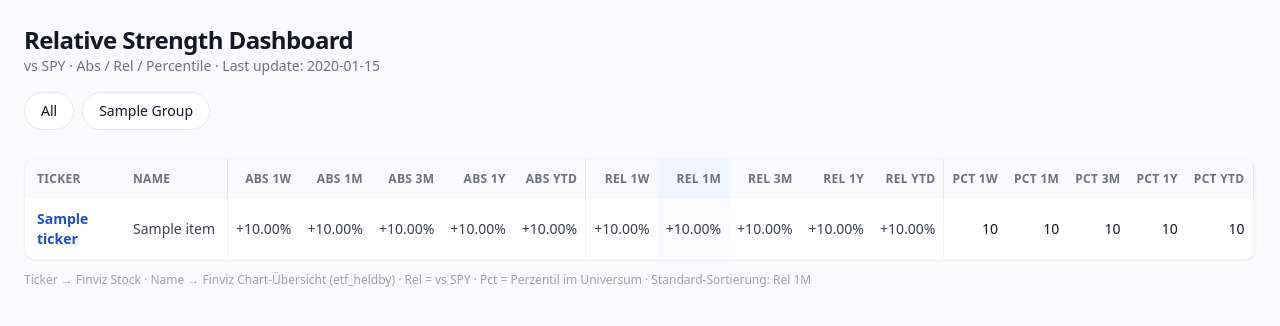
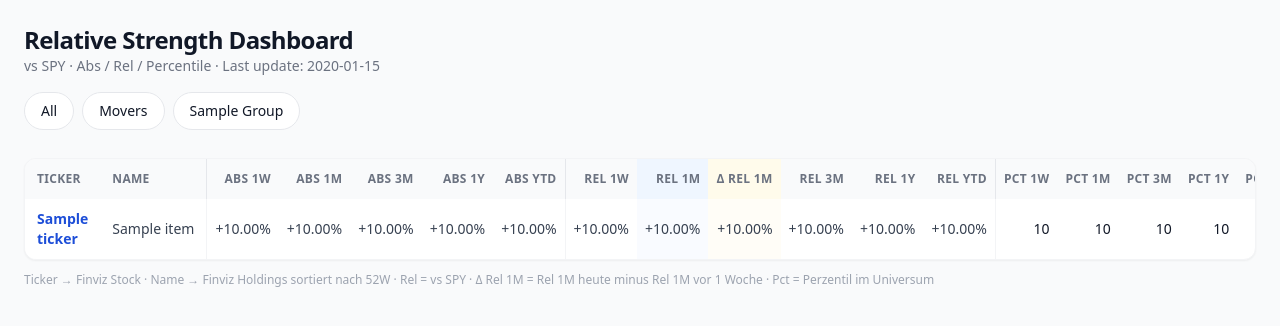
Before and after one commit to joergwillig/market_RS, a FastAPI app: template templates/index.html in a window 1280 px wide. Shown: the top 326 px of the page. Run offline with FastAPI, Linux system fonts and the light colour scheme; the template is opened without the code that fills it: most values are stand-ins (such as "Sample title", 1, 10 or a date in 2020); parts of the project's set-up code (start-up, migrations or seed data) failed here and were passed over; some libraries are stand-ins or nearby versions.

Commit message:
Add sectors, movers tab, monthly RS change, and fix Finviz name links

```diff
--- a/main.py
+++ b/main.py
@@ -31,7 +31,6 @@ def verify_password(credentials: HTTPBasicCredentials = Depends(security)):
     correct_username = os.getenv("APP_USERNAME", "admin")
     correct_password = os.getenv("APP_PASSWORD")
 
-    # Wenn kein Passwort gesetzt ist: kein Schutz (nur Dev)
     if not correct_password:
         return credentials.username
 
@@ -94,8 +93,26 @@ async def index(
     username: str = Depends(verify_password),
 ):
     data = list(_cache["data"] or [])
+    movers_top5 = []
+    movers_industry = []
+    movers_countries = []
 
-    if group != "all":
+    if group == "movers":
+        sort = "rel_1m_chg"
+        dir = "desc"
+
+        def by_chg(rows):
+            return sorted(
+                [r for r in rows if r.get("rel_1m_chg") is not None],
+                key=lambda x: x["rel_1m_chg"],
+                reverse=True,
+            )
+
+        movers_industry = by_chg([d for d in data if d["group"] == "sectors"])[:10]
+        movers_countries = by_chg([d for d in data if d["group"] == "countries"])[:10]
+        movers_top5 = by_chg(data)[:5]
+        data = []
+    elif group != "all":
         data = [d for d in data if d["group"] == group]
 
     reverse = dir != "asc"
@@ -120,6 +137,9 @@ async def index(
             "active_group": group,
             "sort": sort,
             "dir": dir,
+            "movers_top5": movers_top5,
+            "movers_industry": movers_industry,
+            "movers_countries": movers_countries,
             "last_update": _cache["timestamp"].strftime("%Y-%m-%d %H:%M")
             if _cache["timestamp"]
             else "-",
--- a/templates/index.html
+++ b/templates/index.html
@@ -8,12 +8,16 @@
     </p>
 </div>
 
-<!-- Tabs -->
 <div class="flex gap-2 overflow-x-auto pb-3 mb-4">
     <a href="/?group=all&sort={{ sort }}&dir={{ dir }}"
        class="px-4 py-2 rounded-full text-sm font-medium whitespace-nowrap
               {% if active_group == 'all' %}bg-blue-600 text-white{% else %}bg-white border border-gray-200{% endif %}">
         All
+    </a>
+    <a href="/?group=movers"
+       class="px-4 py-2 rounded-full text-sm font-medium whitespace-nowrap
+              {% if active_group == 'movers' %}bg-blue-600 text-white{% else %}bg-white border border-gray-200{% endif %}">
+        Movers
     </a>
     {% for g in groups %}
     <a href="/?group={{ g }}&sort={{ sort }}&dir={{ dir }}"
@@ -53,79 +57,74 @@
     {% endif %}
 {%- endmacro %}
 
+{% macro rs_table(rows, show_sort=True) %}
 <div class="bg-white rounded-xl shadow-sm overflow-hidden border border-gray-100">
     <div class="table-scroll">
         <table class="rs-table w-full text-sm">
             <thead class="bg-gray-50 text-left text-xs uppercase tracking-wide text-gray-500">
                 <tr>
                     <th class="px-3 py-3 font-semibold sticky left-0 bg-gray-50 z-10">
-                        {{ sort_link('ticker', 'Ticker') }}
+                        {% if show_sort %}{{ sort_link('ticker', 'Ticker') }}{% else %}Ticker{% endif %}
                     </th>
                     <th class="px-3 py-3 font-semibold">
-                        {{ sort_link('name', 'Name') }}
+                        {% if show_sort %}{{ sort_link('name', 'Name') }}{% else %}Name{% endif %}
                     </th>
-
-                    <!-- Absolute -->
                     <th class="px-2 py-3 font-semibold text-right border-l border-gray-200">
-                        {{ sort_link('abs_1w', 'Abs 1W') }}
+                        {% if show_sort %}{{ sort_link('abs_1w', 'Abs 1W') }}{% else %}Abs 1W{% endif %}
                     </th>
                     <th class="px-2 py-3 font-semibold text-right">
-                        {{ sort_link('abs_1m', 'Abs 1M') }}
+                        {% if show_sort %}{{ sort_link('abs_1m', 'Abs 1M') }}{% else %}Abs 1M{% endif %}
                     </th>
                     <th class="px-2 py-3 font-semibold text-right">
-                        {{ sort_link('abs_3m', 'Abs 3M') }}
+                        {% if show_sort %}{{ sort_link('abs_3m', 'Abs 3M') }}{% else %}Abs 3M{% endif %}
                     </th>
                     <th class="px-2 py-3 font-semibold text-right">
-                        {{ sort_link('abs_1y', 'Abs 1Y') }}
+                        {% if show_sort %}{{ sort_link('abs_1y', 'Abs 1Y') }}{% else %}Abs 1Y{% endif %}
                     </th>
                     <th class="px-2 py-3 font-semibold text-right">
-                        {{ sort_link('abs_ytd', 'Abs YTD') }}
+                        {% if show_sort %}{{ sort_link('abs_ytd', 'Abs YTD') }}{% else %}Abs YTD{% endif %}
                     </th>
-
-                    <!-- Relative vs SPY -->
                     <th class="px-2 py-3 font-semibold text-right border-l border-gray-200">
-                        {{ sort_link('rel_1w', 'Rel 1W') }}
+                        {% if show_sort %}{{ sort_link('rel_1w', 'Rel 1W') }}{% else %}Rel 1W{% endif %}
                     </th>
                     <th class="px-2 py-3 font-semibold text-right bg-blue-50">
-                        {{ sort_link('rel_1m', 'Rel 1M') }}
+                        {% if show_sort %}{{ sort_link('rel_1m', 'Rel 1M') }}{% else %}Rel 1M{% endif %}
+                    </th>
+                    <th class="px-2 py-3 font-semibold text-right bg-amber-50">
+                        {% if show_sort %}{{ sort_link('rel_1m_chg', 'Δ Rel 1M') }}{% else %}Δ Rel 1M{% endif %}
                     </th>
                     <th class="px-2 py-3 font-semibold text-right">
-                        {{ sort_link('rel_3m', 'Rel 3M') }}
+                        {% if show_sort %}{{ sort_link('rel_3m', 'Rel 3M') }}{% else %}Rel 3M{% endif %}
                     </th>
                     <th class="px-2 py-3 font-semibold text-right">
-                        {{ sort_link('rel_1y', 'Rel 1Y') }}
+                        {% if show_sort %}{{ sort_link('rel_1y', 'Rel 1Y') }}{% else %}Rel 1Y{% endif %}
                     </th>
                     <th class="px-2 py-3 font-semibold text-right">
-                        {{ sort_link('rel_ytd', 'Rel YTD') }}
+                        {% if show_sort %}{{ sort_link('rel_ytd', 'Rel YTD') }}{% else %}Rel YTD{% endif %}
                     </th>
-
-                    <!-- Percentiles -->
                     <th class="px-2 py-3 font-semibold text-right border-l border-gray-200">
-                        {{ sort_link('pct_1w', 'Pct 1W') }}
+                        {% if show_sort %}{{ sort_link('pct_1w', 'Pct 1W') }}{% else %}Pct 1W{% endif %}
                     </th>
                     <th class="px-2 py-3 font-semibold text-right">
-                        {{ sort_link('pct_1m', 'Pct 1M') }}
+                        {% if show_sort %}{{ sort_link('pct_1m', 'Pct 1M') }}{% else %}Pct 1M{% endif %}
                     </th>
                     <th class="px-2 py-3 font-semibold text-right">
-                        {{ sort_link('pct_3m', 'Pct 3M') }}
+                        {% if show_sort %}{{ sort_link('pct_3m', 'Pct 3M') }}{% else %}Pct 3M{% endif %}
                     </th>
                     <th class="px-2 py-3 font-semibold text-right">
-                        {{ sort_link('pct_1y', 'Pct 1Y') }}
+                        {% if show_sort %}{{ sort_link('pct_1y', 'Pct 1Y') }}{% else %}Pct 1Y{% endif %}
                     </th>
                     <th class="px-2 py-3 font-semibold text-right">
-                        {{ sort_link('pct_ytd', 'Pct YTD') }}
+                        {% if show_sort %}{{ sort_link('pct_ytd', 'Pct YTD') }}{% else %}Pct YTD{% endif %}
                     </th>
-
-                    <th class="px-3 py-3 font-semibold border-l border-gray-200 min-w-[7rem]">
-                        1M RS
-                    </th>
+                    <th class="px-3 py-3 font-semibold border-l border-gray-200 min-w-[7rem]">1M RS</th>
                     <th class="px-3 py-3 font-semibold text-right">
-                        {{ sort_link('last_price', 'Price') }}
+                        {% if show_sort %}{{ sort_link('last_price', 'Price') }}{% else %}Price{% endif %}
                     </th>
                 </tr>
             </thead>
             <tbody class="divide-y divide-gray-100">
-                {% for item in data %}
+                {% for item in rows %}
                 <tr class="hover:bg-gray-50/80">
                     <td class="px-3 py-2.5 font-semibold sticky left-0 bg-white z-10">
                         <a href="https://elite.finviz.com/stock?t={{ item.ticker }}&p=d"
@@ -136,36 +135,29 @@
                         </a>
                     </td>
                     <td class="px-3 py-2.5 text-gray-600 whitespace-nowrap">
-                        <a href=href="https://elite.finviz.com/screener?v=211&p=d&f=etf_heldby_{{ item.ticker }}&ft=5&ta=0&o=-perf52w"
+                        <a href="https://elite.finviz.com/screener?v=211&p=d&f=etf_heldby_{{ item.ticker }}&ft=5&ta=0&o=-perf52w"
                            target="_blank"
                            rel="noopener noreferrer"
                            class="text-gray-700 hover:text-blue-700 hover:underline">
                             {{ item.name }}
                         </a>
                     </td>
-
-                    <!-- Absolute -->
                     <td class="px-2 py-2.5 text-right border-l border-gray-100">{{ pct_cell(item.abs_1w) }}</td>
                     <td class="px-2 py-2.5 text-right">{{ pct_cell(item.abs_1m) }}</td>
                     <td class="px-2 py-2.5 text-right">{{ pct_cell(item.abs_3m) }}</td>
                     <td class="px-2 py-2.5 text-right">{{ pct_cell(item.abs_1y) }}</td>
                     <td class="px-2 py-2.5 text-right">{{ pct_cell(item.abs_ytd) }}</td>
-
-                    <!-- Relative -->
                     <td class="px-2 py-2.5 text-right border-l border-gray-100">{{ pct_cell(item.rel_1w) }}</td>
                     <td class="px-2 py-2.5 text-right bg-blue-50/40 font-semibold">{{ pct_cell(item.rel_1m) }}</td>
+                    <td class="px-2 py-2.5 text-right bg-amber-50/40 font-semibold">{{ pct_cell(item.rel_1m_chg) }}</td>
                     <td class="px-2 py-2.5 text-right">{{ pct_cell(item.rel_3m) }}</td>
                     <td class="px-2 py-2.5 text-right">{{ pct_cell(item.rel_1y) }}</td>
                     <td class="px-2 py-2.5 text-right">{{ pct_cell(item.rel_ytd) }}</td>
-
-                    <!-- Percentiles -->
                     <td class="px-2 py-2.5 text-right border-l border-gray-100">{{ num_cell(item.pct_1w, 0) }}</td>
                     <td class="px-2 py-2.5 text-right">{{ num_cell(item.pct_1m, 0) }}</td>
                     <td class="px-2 py-2.5 text-right">{{ num_cell(item.pct_3m, 0) }}</td>
                     <td class="px-2 py-2.5 text-right">{{ num_cell(item.pct_1y, 0) }}</td>
                     <td class="px-2 py-2.5 text-right">{{ num_cell(item.pct_ytd, 0) }}</td>
-
-                    <!-- Sparkline -->
                     <td class="px-3 py-2.5 border-l border-gray-100 min-w-[7rem]">
                         {% if item.sparkline and item.sparkline|length > 1 %}
                         <svg class="h-6 w-28 block" viewBox="0 0 100 24" preserveAspectRatio="none">
@@ -182,14 +174,13 @@
                         <span class="text-gray-300 text-xs">–</span>
                         {% endif %}
                     </td>
-
                     <td class="px-3 py-2.5 text-right text-gray-700">
                         {{ item.last_price }}
                     </td>
                 </tr>
                 {% else %}
                 <tr>
-                    <td colspan="18" class="px-4 py-8 text-center text-gray-400">
+                    <td colspan="20" class="px-4 py-8 text-center text-gray-400">
                         Keine Daten geladen.
                     </td>
                 </tr>
@@ -198,9 +189,28 @@
         </table>
     </div>
 </div>
+{% endmacro %}
+
+{% if active_group == 'movers' %}
+<div class="mb-8">
+    <h2 class="text-lg font-semibold mb-3">Top 5 Movers · Δ Rel 1M</h2>
+    {{ rs_table(movers_top5, show_sort=False) }}
+</div>
+<div class="mb-8">
+    <h2 class="text-lg font-semibold mb-3">Industry Top 10</h2>
+    {{ rs_table(movers_industry, show_sort=False) }}
+</div>
+<div class="mb-8">
+    <h2 class="text-lg font-semibold mb-3">Country Top 10</h2>
+    {{ rs_table(movers_countries, show_sort=False) }}
+</div>
+{% else %}
+{{ rs_table(data, show_sort=True) }}
+{% endif %}
 
 <p class="mt-3 text-xs text-gray-400">
-    Ticker → Finviz Stock · Name → Finviz Chart-Übersicht (etf_heldby) ·
-    Rel = vs SPY · Pct = Perzentil im Universum · Standard-Sortierung: Rel 1M
+    Ticker → Finviz Stock · Name → Finviz Holdings sortiert nach 52W ·
+    Rel = vs SPY · Δ Rel 1M = Rel 1M heute minus Rel 1M vor 1 Woche ·
+    Pct = Perzentil im Universum
 </p>
 {% endblock %}
```
Also changed, not shown: data/rs_calculator.py (+22 -10 lines), data/tickers.py (+42 -2 lines).
